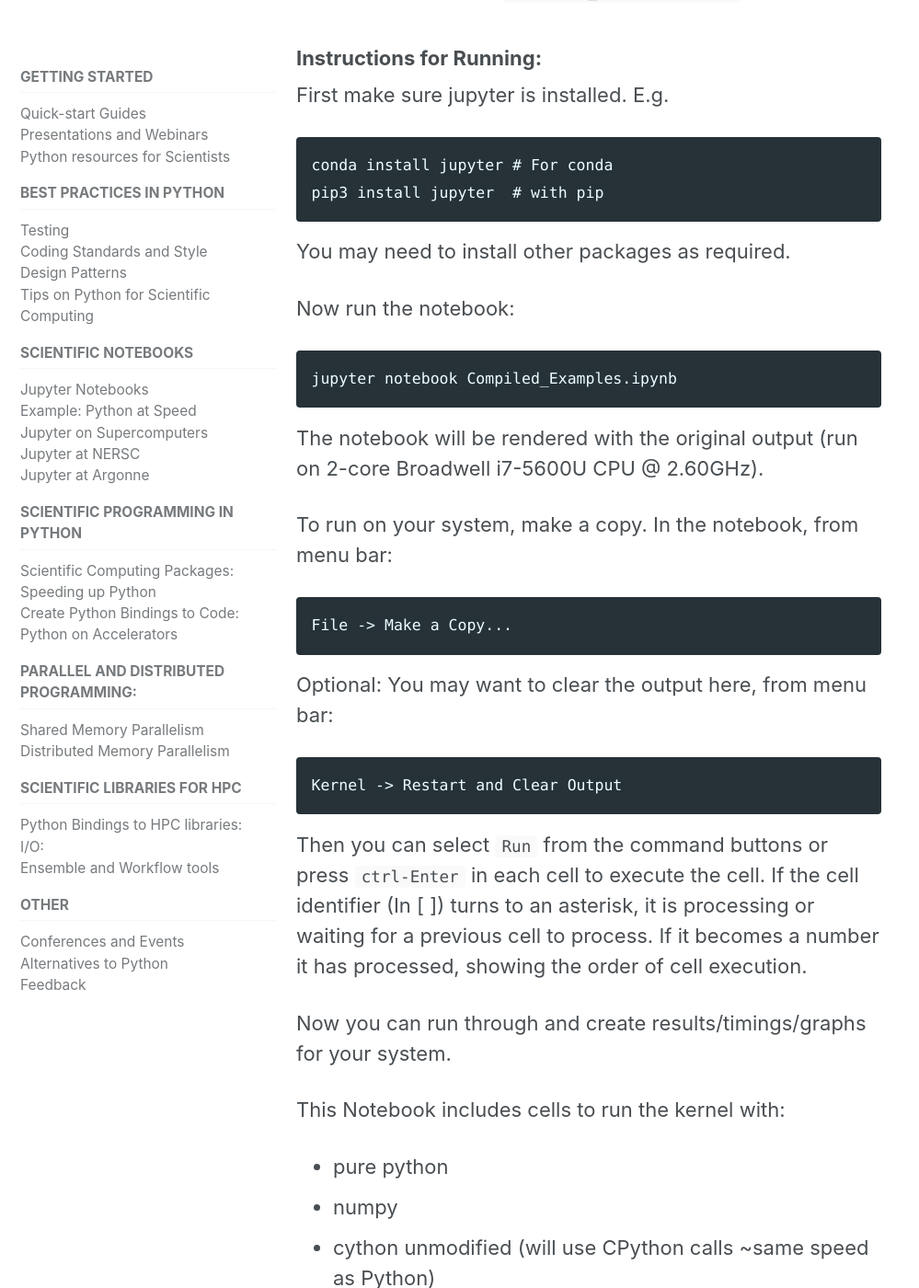
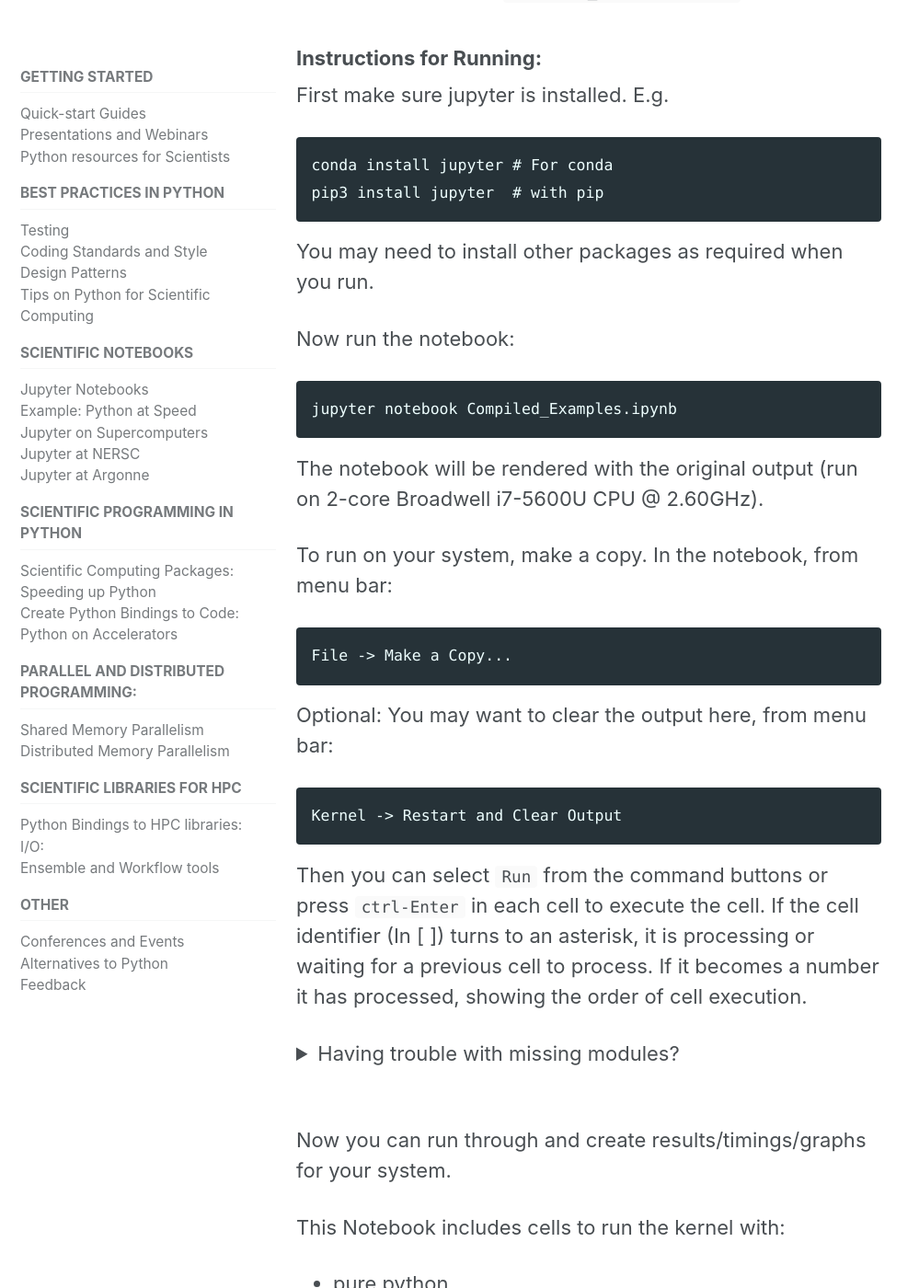
Before and after one commit to betterscientificsoftware/python-for-hpc, a Jekyll site: the page built from notebooks/running_compiled_examples.md, in a window 1280 px wide and 1400 px high, scrolled down 564 px. Shown: the whole window at 92% size, without its empty margins (0-999 px from the left). Built offline with Jekyll 4.4.1, drawn with Linux system fonts in a browser that asks for light colours; cached includes are drawn as plain includes; nearby versions of some CDN libraries; some of the changed text lies outside the part shown.

Commit message:
Update notebook instructions

```diff
--- a/notebooks/running_compiled_examples.md
+++ b/notebooks/running_compiled_examples.md
@@ -25,7 +25,7 @@
     conda install jupyter # For conda
     pip3 install jupyter  # with pip
 
-You may need to install other packages as required.
+You may need to install other packages as required when you run.
 
 Now run the notebook:
 
@@ -42,6 +42,17 @@
     Kernel -> Restart and Clear Output
 
 Then you can select `Run` from the command buttons or press `ctrl-Enter` in each cell to execute the cell. If the cell identifier (In [ ]) turns to an asterisk, it is processing or waiting for a previous cell to process. If it becomes a number it has processed, showing the order of cell execution.
+
+<details>
+  <summary>Having trouble with missing modules?</summary>
+
+    Note on installing packages while using Notebook: If you find you need to install a package, install as usual and then restart the kernel in the Jupyter Notebook. From menu bar:
+
+        Kernel -> Restart
+
+</details>
+
+<br>
 
 Now you can run through and create results/timings/graphs for your system.
 
@@ -68,7 +79,3 @@
 Note on performance: Numba uses the llvm compiler, while the compiled components in other examples (numpy/cython) will be using the default compilers for your system (gnu compilers in the provided results).
 
 Note on timing: The `timeit` output will give a time per loop - a loop here refers to one run of the function (not the inner loop!). With small functions, timeit will do multiple iterations of the function to reduce the impact of timing overhead. It will also repeat the timing run several times and take a mean and standard deviation. These can be controlled with arguments if required.
-
-Note on installing packages while using Notebook: If you find you need to install a package, install as usual and then restart the kernel in the Jupyter Notebook. From menu bar:
-
-    Kernel -> Restart
```
